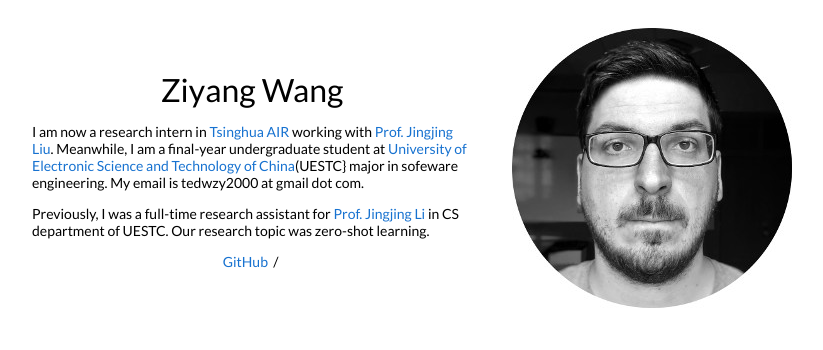
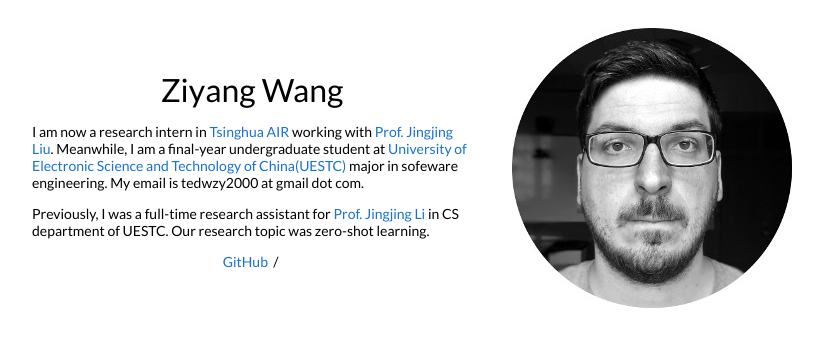
Before and after one commit to ZiyangW2000/ZiyangW2000.github.io, a Jekyll site: the page built from _posts/2019-06-02-venue.markdown, in a window 1280 px wide. Shown: the top 350 px of the page, without its empty margins (228-1051 px from the left). Built offline with Jekyll 4.4.1, drawn with Linux system fonts in a browser that asks for light colours.

```diff
--- a/_layouts/default.html
+++ b/_layouts/default.html
@@ -27,7 +27,7 @@
               <h1>
                 Ziyang Wang
               </h1>
-              <p>I am now a research intern in <a href="https://air.tsinghua.edu.cn//">Tsinghua AIR</a> working with <a href="https://air.tsinghua.edu.cn/team-detail.html?id=65&classid=17//">Prof. Jingjing Liu</a>. Meanwhile, I am a final-year undergraduate student at <a href="https://www.uestc.edu.cn//">University of Electronic Science and Technology of China</a>(UESTC} major in sofeware engineering. My email is tedwzy2000 at gmail dot com.
+              <p>I am now a research intern in <a href="https://air.tsinghua.edu.cn//">Tsinghua AIR</a> working with <a href="https://air.tsinghua.edu.cn/team-detail.html?id=65&classid=17//">Prof. Jingjing Liu</a>. Meanwhile, I am a final-year undergraduate student at <a href="https://www.uestc.edu.cn//">University of Electronic Science and Technology of China(UESTC)</a> major in sofeware engineering. My email is tedwzy2000 at gmail dot com.
               </p>
               <p>
                 Previously, I was a full-time research assistant for <a href="https://lijin118.github.io//">Prof. Jingjing Li</a> in CS department of UESTC. Our research topic was zero-shot learning.
```
